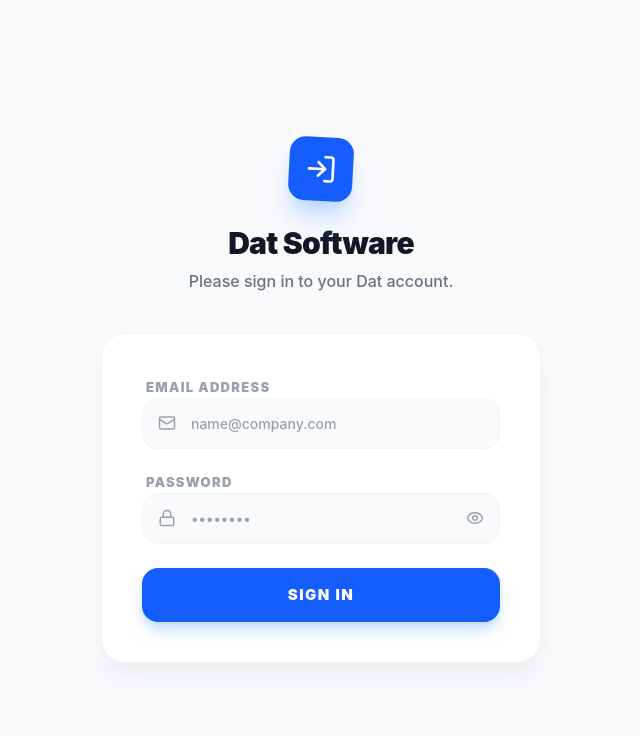
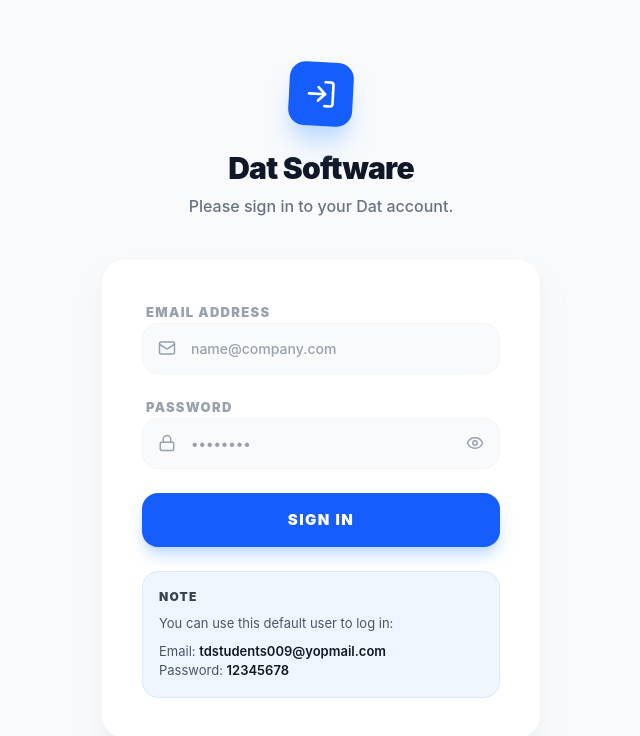
Before and after one commit to techb2bnew/DAT-Software, a React (Vite) app: page /login in a window 1280 px wide. Shown: the top 736 px of the page, without its empty margins (319-959 px from the left). Built offline with nearby package versions, Linux system fonts and the light colour scheme.

Commit message:
show default user note

```diff
--- a/src/app/pages/Login.tsx
+++ b/src/app/pages/Login.tsx
@@ -134,6 +134,17 @@ export const Login = () => {
 
 
           </form>
+
+          <div className="mt-6 rounded-2xl border border-blue-100 bg-blue-50 p-4 text-[13px] text-gray-600">
+            <p className="font-black text-gray-700 uppercase tracking-widest text-[12px] mb-2">Note</p>
+            <p className="mb-2">You can use this default user to log in:</p>
+            <p>
+              Email: <span className="font-semibold text-gray-900">tdstudents009@yopmail.com</span>
+            </p>
+            <p>
+              Password: <span className="font-semibold text-gray-900">12345678</span>
+            </p>
+          </div>
         </div>
       </div>
     </div>
```
